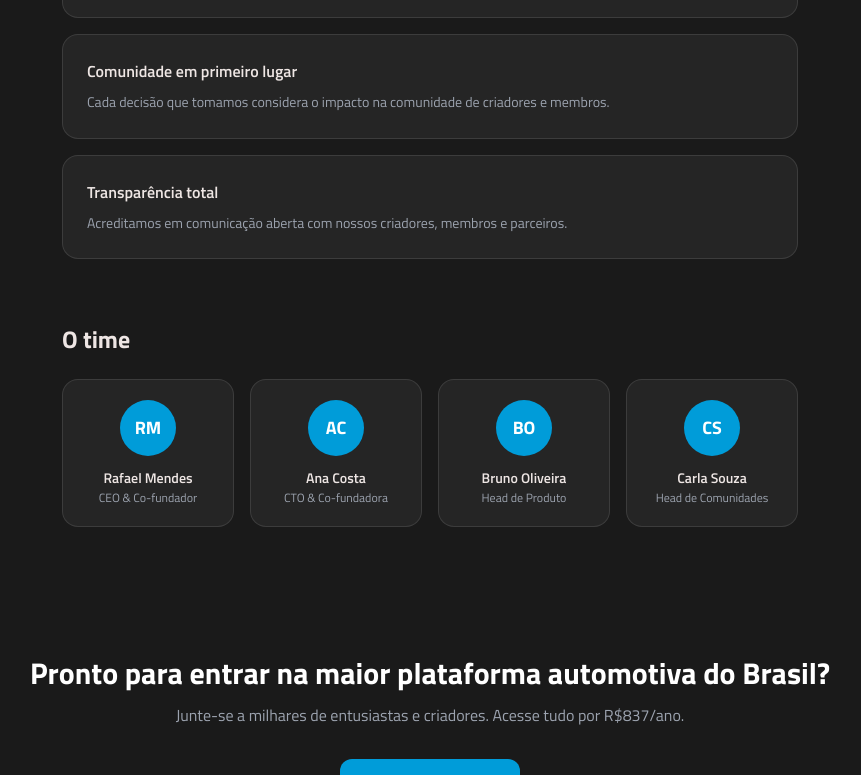
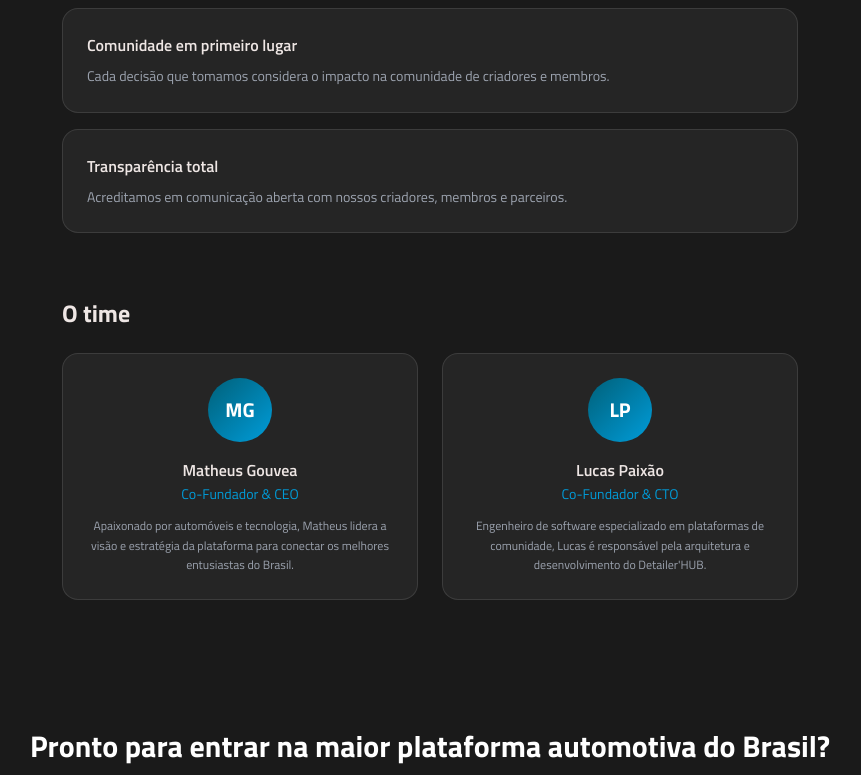
Before and after one commit to paixaolucas/DetailHhubbb, a Next.js app: page /sobre in a window 1280 px wide. Shown: the part 931-1706 px from the top of the page, without its empty margins (210-1071 px from the left). Built offline with nearby package versions, Linux system fonts and the light colour scheme.

Commit message:
fix: corrigir conflito de rota /sobre — usar (marketing)/sobre
Remove src/app/sobre/page.tsx criada por engano (conflitava com
(marketing)/sobre/page.tsx). Atualiza a página correta com Matheus
Gouvea e Lucas Paixão como co-fundadores.

Co-Authored-By: Claude Sonnet 4.6 <noreply@anthropic.com>

```diff
--- a/src/app/(marketing)/sobre/page.tsx
+++ b/src/app/(marketing)/sobre/page.tsx
@@ -1,10 +1,18 @@
 export const metadata = { title: "Sobre nós — Detailer'HUB" };
 
 const TEAM = [
-  { name: "Rafael Mendes", role: "CEO & Co-fundador", initials: "RM" },
-  { name: "Ana Costa", role: "CTO & Co-fundadora", initials: "AC" },
-  { name: "Bruno Oliveira", role: "Head de Produto", initials: "BO" },
-  { name: "Carla Souza", role: "Head de Comunidades", initials: "CS" },
+  {
+    name: "Matheus Gouvea",
+    role: "Co-Fundador & CEO",
+    initials: "MG",
+    bio: "Apaixonado por automóveis e tecnologia, Matheus lidera a visão e estratégia da plataforma para conectar os melhores entusiastas do Brasil.",
+  },
+  {
+    name: "Lucas Paixão",
+    role: "Co-Fundador & CTO",
+    initials: "LP",
+    bio: "Engenheiro de software especializado em plataformas de comunidade, Lucas é responsável pela arquitetura e desenvolvimento do Detailer'HUB.",
+  },
 ];
 
 const VALUES = [
@@ -38,7 +46,7 @@ export default function SobrePage() {
             impactar positivamente a cultura de estética no país.
           </p>
           <p className="text-gray-400 leading-relaxed mt-4">
-            Para os membros, uma única assinatura de R$79/mês dá acesso a todas as comunidades da plataforma — sem barreiras,
+            Para os membros, uma única assinatura dá acesso a todas as comunidades da plataforma — sem barreiras,
             sem fragmentação. As melhores comunidades de estética automotiva do Brasil, em um só lugar.
           </p>
         </section>
@@ -59,14 +67,15 @@ export default function SobrePage() {
         {/* Time */}
         <section>
           <h2 className="text-2xl font-bold mb-6">O time</h2>
-          <div className="grid grid-cols-2 md:grid-cols-4 gap-4">
-            {TEAM.map(({ name, role, initials }) => (
-              <div key={name} className="bg-white/5 border border-white/10 rounded-2xl p-5 text-center">
-                <div className="w-14 h-14 bg-[#009CD9] rounded-full flex items-center justify-center text-white font-bold text-lg mx-auto mb-3">
+          <div className="grid grid-cols-1 md:grid-cols-2 gap-6">
+            {TEAM.map(({ name, role, initials, bio }) => (
+              <div key={name} className="bg-white/5 border border-white/10 rounded-2xl p-6 flex flex-col items-center text-center">
+                <div className="w-16 h-16 bg-gradient-to-br from-[#006079] to-[#009CD9] rounded-full flex items-center justify-center text-white font-bold text-xl mx-auto mb-4">
                   {initials}
                 </div>
-                <p className="font-semibold text-[#EEE6E4] text-sm">{name}</p>
-                <p className="text-xs text-gray-400 mt-0.5">{role}</p>
+                <p className="font-semibold text-[#EEE6E4]">{name}</p>
+                <p className="text-sm text-[#009CD9] mt-0.5 mb-3">{role}</p>
+                <p className="text-xs text-gray-400 leading-relaxed">{bio}</p>
               </div>
             ))}
           </div>
--- a/src/app/sobre/page.tsx
+++ /dev/null
@@ -1,98 +0,0 @@
-import { Metadata } from "next";
-import Link from "next/link";
-import { NavBar } from "@/components/layout/navbar";
-import { Footer } from "@/components/layout/footer";
-
-export const metadata: Metadata = {
-  title: "Sobre nós | Detailer'HUB",
-  description: "Conheça a equipe por trás da maior plataforma de comunidades automotivas do Brasil.",
-};
-
-const team = [
-  {
-    name: "Matheus Gouvea",
-    role: "Co-Fundador & CEO",
-    bio: "Apaixonado por automóveis e tecnologia, Matheus lidera a visão e estratégia da plataforma para conectar os melhores entusiastas do Brasil.",
-    initials: "MG",
-  },
-  {
-    name: "Lucas Paixão",
-    role: "Co-Fundador & CTO",
-    bio: "Engenheiro de software especializado em plataformas de comunidade, Lucas é responsável pela arquitetura e desenvolvimento do Detailer'HUB.",
-    initials: "LP",
-  },
-];
-
-export default function SobrePage() {
-  return (
-    <div className="min-h-screen bg-[#1A1A1A] text-[#EEE6E4]">
-      <NavBar />
-
-      {/* Hero */}
-      <section className="pt-32 pb-16 px-4 text-center">
-        <div className="container mx-auto max-w-3xl">
-          <span className="inline-block text-[#009CD9] text-sm font-semibold tracking-widest uppercase mb-4">
-            Nossa Equipe
-          </span>
-          <h1 className="text-4xl md:text-5xl font-bold text-white mb-6">
-            Quem está por trás do{" "}
-            <span className="bg-gradient-to-r from-[#007A99] to-[#009CD9] bg-clip-text text-transparent">
-              Detailer&apos;HUB
-            </span>
-          </h1>
-          <p className="text-gray-400 text-lg leading-relaxed">
-            Somos uma equipe de entusiastas automotivos e desenvolvedores apaixonados,
-            unidos pela missão de criar a maior e melhor plataforma de comunidades
-            automotivas do Brasil.
-          </p>
-        </div>
-      </section>
-
-      {/* Team Cards */}
-      <section className="pb-24 px-4">
-        <div className="container mx-auto max-w-4xl">
-          <div className="grid grid-cols-1 md:grid-cols-2 gap-8 justify-center">
-            {team.map((member) => (
-              <div
-                key={member.name}
-                className="bg-white/5 backdrop-blur-md border border-white/10 rounded-2xl p-8 flex flex-col items-center text-center hover:border-white/20 transition-all duration-300"
-              >
-                {/* Avatar */}
-                <div className="w-24 h-24 rounded-full bg-gradient-to-br from-[#006079] to-[#009CD9] flex items-center justify-center text-white text-2xl font-bold mb-6 ring-4 ring-white/10">
-                  {member.initials}
-                </div>
-
-                <h2 className="text-white text-xl font-bold mb-1">{member.name}</h2>
-                <span className="text-[#009CD9] text-sm font-medium mb-4">{member.role}</span>
-                <p className="text-gray-400 text-sm leading-relaxed">{member.bio}</p>
-              </div>
-            ))}
-          </div>
-        </div>
-      </section>
-
-      {/* Mission */}
-      <section className="py-16 px-4 border-t border-white/10">
-        <div className="container mx-auto max-w-3xl text-center">
-          <h2 className="text-2xl font-bold text-white mb-4">Nossa Missão</h2>
-          <p className="text-gray-400 leading-relaxed">
-            Construir o maior ecossistema de comunidades automotivas do Brasil, conectando
-            entusiastas, profissionais e criadores de conteúdo em uma única plataforma
-            premium. Acreditamos que a paixão por automóveis une pessoas — e queremos
-            potencializar essa conexão.
-          </p>
-          <div className="mt-10">
-            <Link
-              href="/register"
-              className="inline-block bg-gradient-to-r from-[#006079] to-[#009CD9] text-white font-semibold px-8 py-3 rounded-xl transition-all hover:opacity-90"
-            >
-              Fazer parte da comunidade
-            </Link>
-          </div>
-        </div>
-      </section>
-
-      <Footer />
-    </div>
-  );
-}
```
Also changed, not shown: 1 other file (tests, documents, lock files or other folders).
